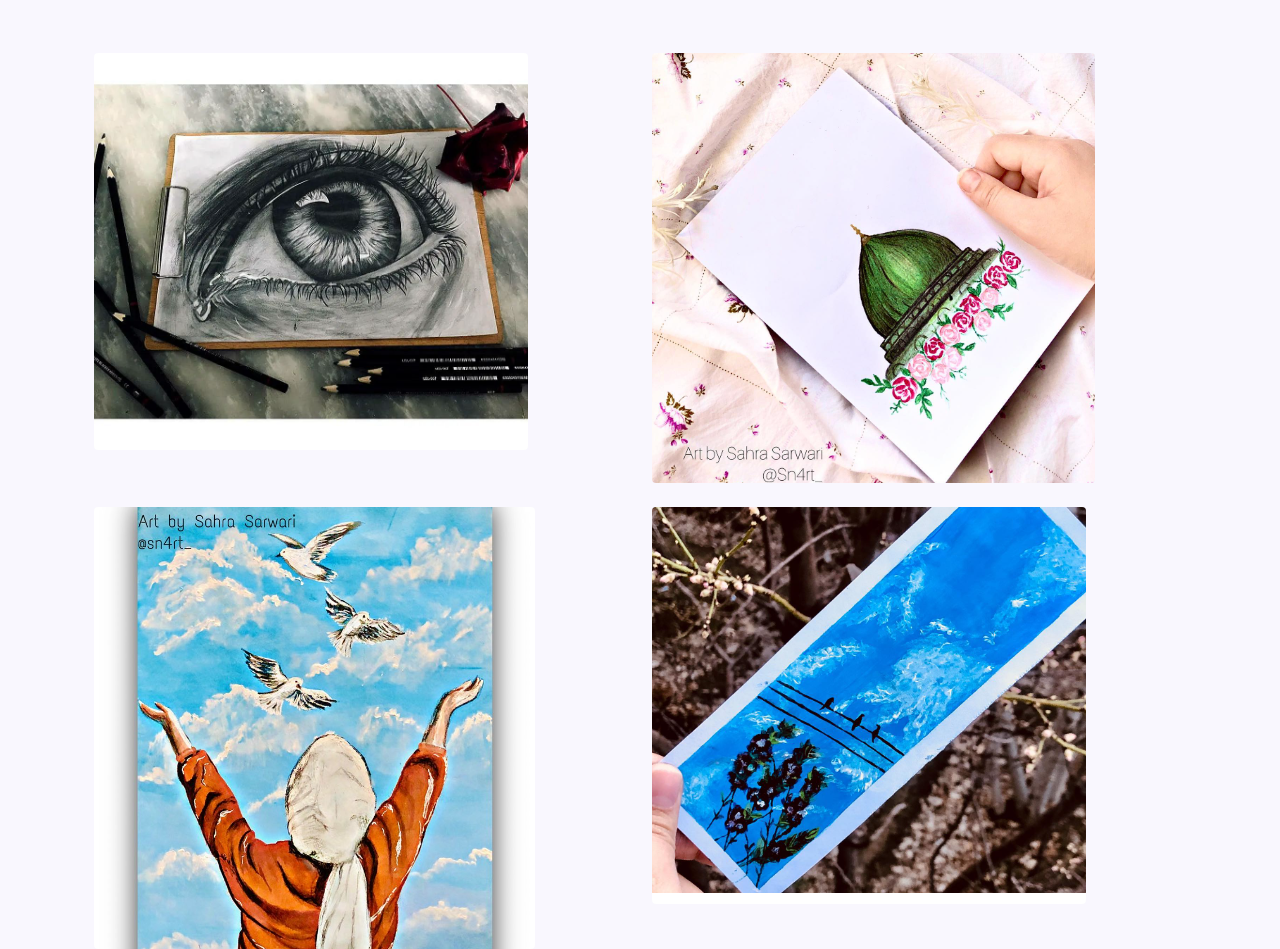
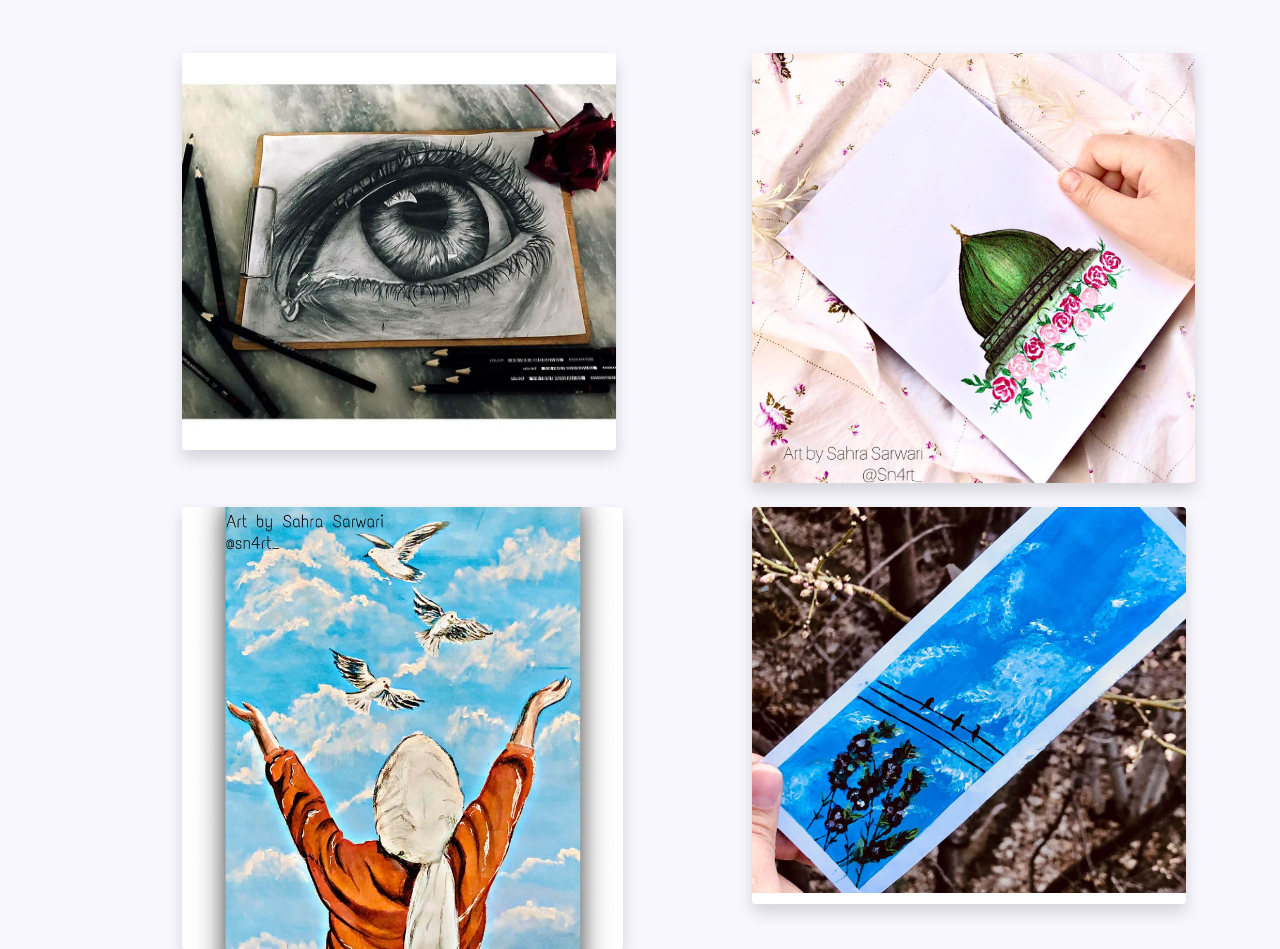
Before and after one commit to sahra001/responsivew4, a plain HTML site: page about.html in a window 1280 px wide. Shown: the part 173-1122 px from the top of the page. Drawn offline with nearby package versions, Linux system fonts and the light colour scheme; a web font is replaced by a local one.

Commit message:
Update about.html

```diff
--- a/about.html
+++ b/about.html
@@ -12,6 +12,10 @@
         integrity="sha384-b5kHyXgcpbZJO/tY9Ul7kGkf1S0CWuKcCD38l8YkeH8z8QjE0GmW1gYU5S9FOnJ0"
         crossorigin="anonymous"></script>
     <script src="https://kit.fontawesome.com/49f37888d4.js" crossorigin="anonymous"></script>
+    <link rel="preconnect" href="https://fonts.googleapis.com">
+    <link rel="preconnect" href="https://fonts.gstatic.com" crossorigin>
+    <link href="https://fonts.googleapis.com/css2?family=DynaPuff&family=Quicksand:wght@600;700&display=swap"
+        rel="stylesheet">
     <title>Artist Sahra Sarwari</title>
     <link rel="stylesheet" href="style.css" />
 </head>
@@ -42,25 +46,26 @@
         <h3 class="text-center">Here you can see some of the artworks</h3>
         <br />
         <br />
-        <div class="container">
-            <div class="row">
-                <div class="col-sm-6 ">
-                    <img src="images/drawing.PNG " alt="Eye drawing " class="img-fluid rounded" />
-                </div>
-                <div class="col-sm-6 ">
-                    <img src="images/paint1.PNG" alt="madinah drawing " class="img-fluid rounded " />
-                </div>
+
+        <div class="row">
+            <div class="col-6 ">
+                <img src="images/drawing.PNG " alt="Eye drawing " class="img-fluid shadow rounded homeimg" />
             </div>
-            <br />
-            <div class="row">
-                <div class="col-sm-6 ">
-                    <img src="images/peace.PNG" alt="peace  " class="img-fluid rounded" />
-                </div>
-                <div class="col-sm-6 ">
-                    <img src="images/spring.PNG" alt="spring  " class="img-fluid rounded " />
-                </div>
+            <div class="col-6 ">
+                <img src="images/paint1.PNG" alt="madinah drawing " class="img-fluid shadow rounded homeimg" />
             </div>
         </div>
+        <br>
+
+        <div class="row">
+            <div class="col-6 ">
+                <img src="images/peace.PNG" alt="peace  " class="img-fluid shadow rounded homeimg" />
+            </div>
+            <div class="col-6 ">
+                <img src="images/spring.PNG" alt="spring  " class="img-fluid shadow rounded homeimg" />
+            </div>
+        </div>
+
     </div>
 </body>
 
```
